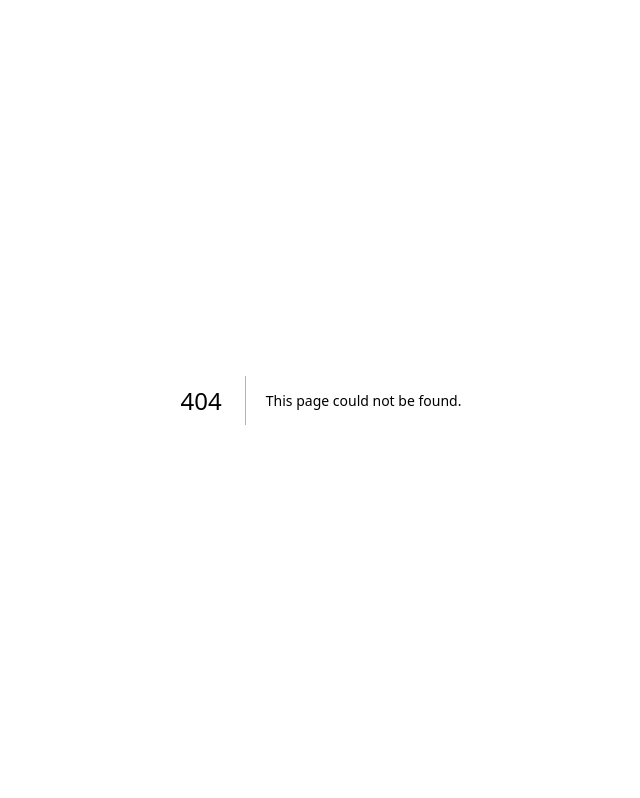
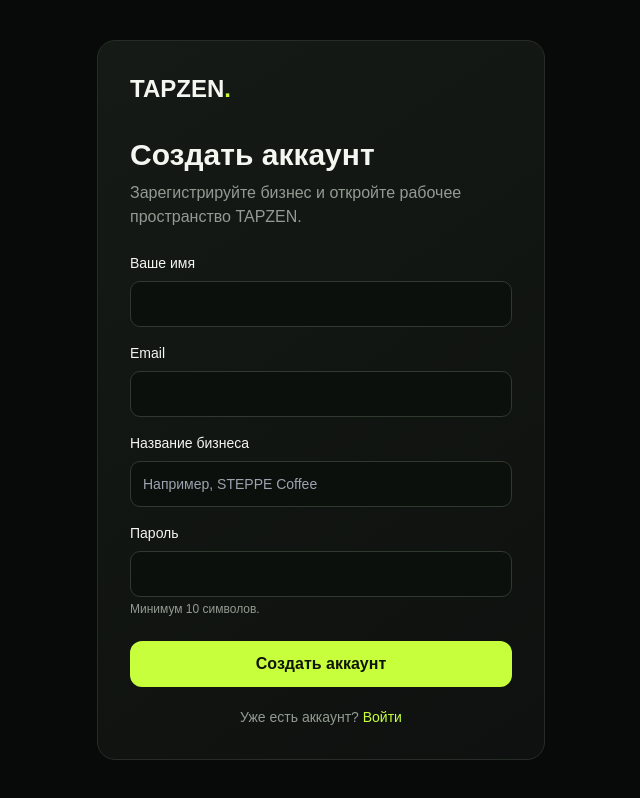
Before and after one commit to Fryuuyy/Tapzen-saas, a Next.js app in the folder apps/web/: page /register in a window 1280 px wide. Before the commit this address had no page. Shown: the whole page, without its empty margins (319-959 px from the left). Built offline with nearby package versions, Linux system fonts and the light colour scheme; no server answers.

Commit message:
feat(web): add business owner registration page

```diff
--- /dev/null
+++ b/apps/web/src/app/register/page.tsx
@@ -0,0 +1,67 @@
+"use client";
+import { useState } from "react";
+import { useRouter } from "next/navigation";
+import Link from "next/link";
+import { api } from "@/lib/api";
+
+type RegisterResponse = { token: string; user: { id: string; email: string; name: string }; organization: { id: string; name: string; slug: string } };
+
+export default function RegisterPage() {
+  const router = useRouter();
+  const [name, setName] = useState("");
+  const [email, setEmail] = useState("");
+  const [organizationName, setOrganizationName] = useState("");
+  const [password, setPassword] = useState("");
+  const [error, setError] = useState("");
+  const [busy, setBusy] = useState(false);
+
+  async function submit(event: React.FormEvent<HTMLFormElement>) {
+    event.preventDefault();
+    setError("");
+    setBusy(true);
+    try {
+      const result = await api<RegisterResponse>("/api/auth/register", {
+        method: "POST",
+        body: JSON.stringify({ name, email, password, ...(organizationName.trim() ? { organizationName: organizationName.trim() } : {}) })
+      });
+      localStorage.setItem("tapzen_token", result.token);
+      router.replace("/dashboard");
+    } catch (err) {
+      const code = err instanceof Error ? err.message : "REGISTRATION_FAILED";
+      const messages: Record<string, string> = {
+        EMAIL_ALREADY_REGISTERED: "Этот email уже зарегистрирован. Войдите в аккаунт.",
+        VALIDATION_ERROR: "Проверьте имя, email и пароль (минимум 10 символов).",
+        REGISTRATION_FAILED: "Не удалось создать аккаунт. Попробуйте позже."
+      };
+      setError(messages[code] || messages.REGISTRATION_FAILED);
+    } finally {
+      setBusy(false);
+    }
+  }
+
+  return (
+    <main className="flex min-h-screen items-center justify-center px-5 py-10">
+      <form onSubmit={submit} className="surface w-full max-w-md p-8">
+        <Link href="/" className="text-2xl font-black">TAPZEN<span className="lime">.</span></Link>
+        <h1 className="mt-8 text-3xl font-bold">Создать аккаунт</h1>
+        <p className="muted mt-2">Зарегистрируйте бизнес и откройте рабочее пространство TAPZEN.</p>
+        <label className="mt-6 block text-sm">Ваше имя
+          <input className="field mt-2" value={name} onChange={e=>setName(e.target.value)} autoComplete="name" minLength={2} maxLength={100} required />
+        </label>
+        <label className="mt-4 block text-sm">Email
+          <input className="field mt-2" type="email" value={email} onChange={e=>setEmail(e.target.value)} autoComplete="email" maxLength={254} required />
+        </label>
+        <label className="mt-4 block text-sm">Название бизнеса
+          <input className="field mt-2" value={organizationName} onChange={e=>setOrganizationName(e.target.value)} minLength={2} maxLength={120} placeholder="Например, STEPPE Coffee" />
+        </label>
+        <label className="mt-4 block text-sm">Пароль
+          <input className="field mt-2" type="password" value={password} onChange={e=>setPassword(e.target.value)} autoComplete="new-password" minLength={10} maxLength={128} required />
+          <span className="muted mt-1 block text-xs">Минимум 10 символов.</span>
+        </label>
+        {error && <p role="alert" className="mt-4 rounded-lg border border-red-500/30 p-3 text-sm text-red-300">{error}</p>}
+        <button disabled={busy} className="btn mt-6 w-full disabled:opacity-60">{busy ? "Создаём аккаунт…" : "Создать аккаунт"}</button>
+        <p className="muted mt-5 text-center text-sm">Уже есть аккаунт? <Link className="lime" href="/login">Войти</Link></p>
+      </form>
+    </main>
+  );
+}
```
